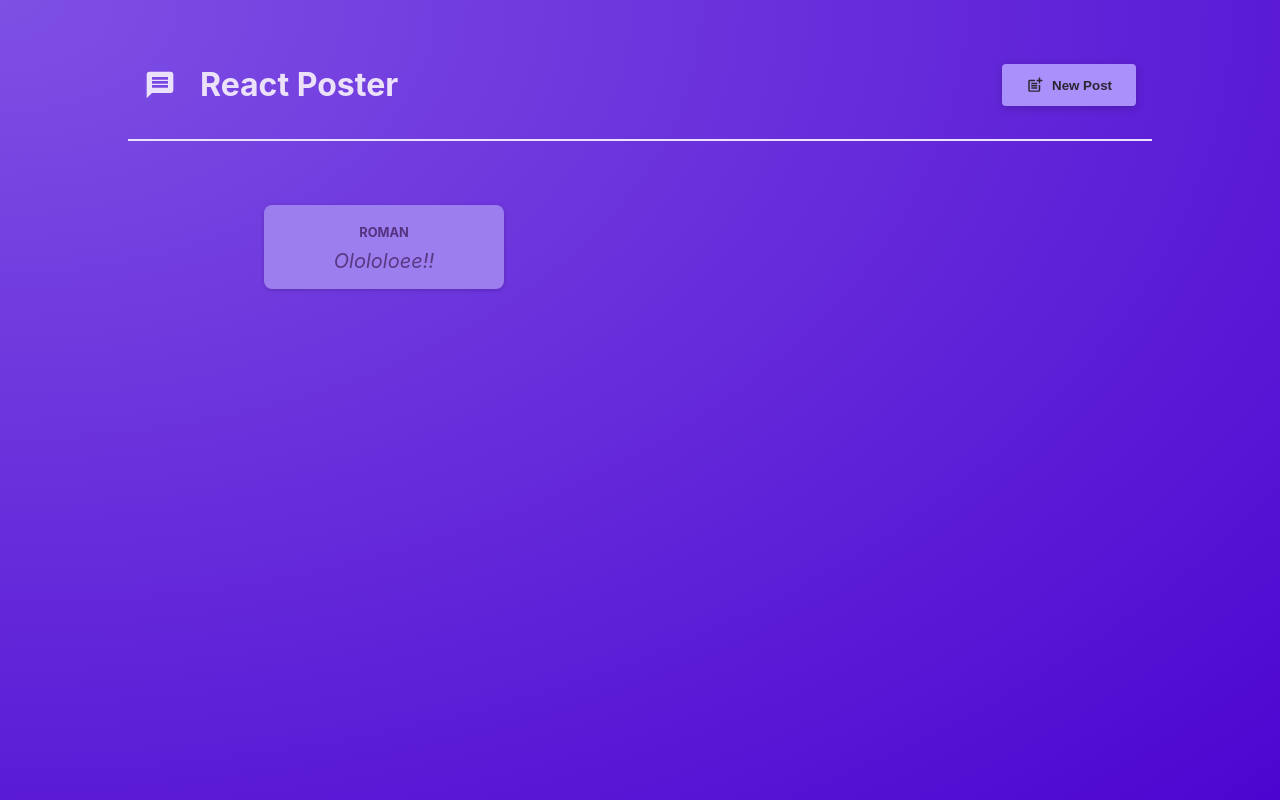
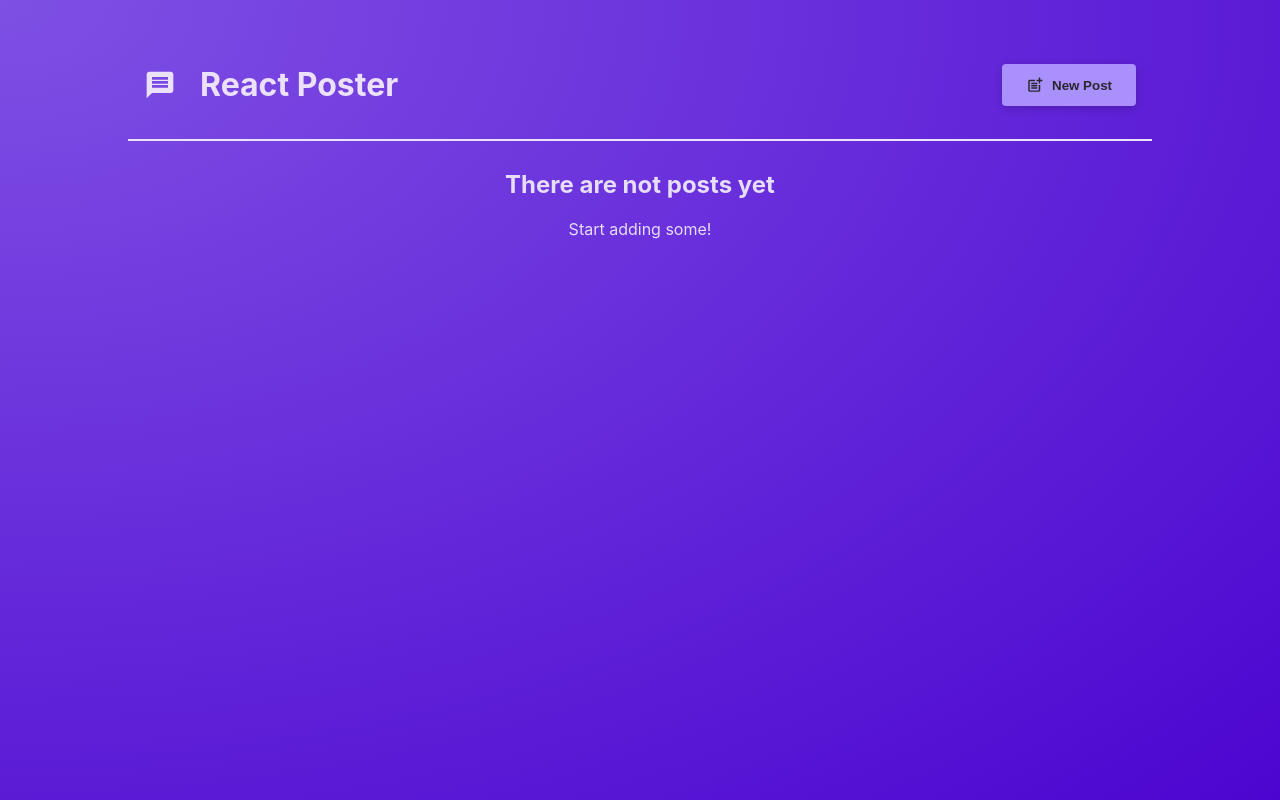
Before and after one commit to Romkalis/next15_learn, a React (Vite) app: page / in a window 1280 px wide. Built offline with nearby package versions, Linux system fonts and the light colour scheme.

Commit message:
added changing, saving posts to localStorage, fix errors

```diff
--- a/src/components/NewPost.jsx
+++ b/src/components/NewPost.jsx
@@ -14,6 +14,7 @@ function NewPost({ onCancel,onPosted }) {
   const handleSubmit = (e) => {
     e.preventDefault()
     onPosted(inputedName, inputedText)
+    onCancel()
   }
 
   return (
--- a/src/components/PostsList.jsx
+++ b/src/components/PostsList.jsx
@@ -2,30 +2,46 @@ import React from "react";
 import Post from "./Post";
 import NewPost from "./NewPost";
 import Modal from "./Modal";
-import { useState } from "react";
+import {useState} from "react";
 
 import s from "./PostsList.module.css";
 
 const PostsList = ({modalIsVisible, onCloseModal}) => {
 
-  const [posts, setPosts] = useState([{
-    author: "Roman",
-    text: "Olololoee!!"
-  }])
+  const isLocalStateData = () => {
+    try {
+      return JSON.parse(localStorage.getItem('posts')) || []
+      // проверка - если дата невалидная, то вернет пустой массив, если нет свойства - ошибка, где вернем пустой массив
+    } catch (e) {
+      return []
+    }
+  }
+
+  const [posts, setPosts] = useState(isLocalStateData())
 
   const onPostSubmit = (name, text) => {
-    setPosts( prev => [...prev, {[name]: text}])
+    const newPost = [...posts, {author: name, text: text}]
+    setPosts(newPost)
+    localStorage.setItem( "posts",  JSON.stringify(newPost))
   }
 
   return (
     <>
+      {posts.length > 0 &&
       <ul className={s.posts}>
-        {posts.map( post => <Post
+        {posts.map(post => <Post
           author={post.author}
           body={post.text}
           key={post.text + post.author}
         />)}
       </ul>
+      }
+
+      {posts.length === 0 &&
+      <>
+        <h2>There are not posts yet </h2>
+        <p>Start adding some!</p>
+      </>}
 
       {modalIsVisible &&
         <Modal onClose={onCloseModal}>
```
